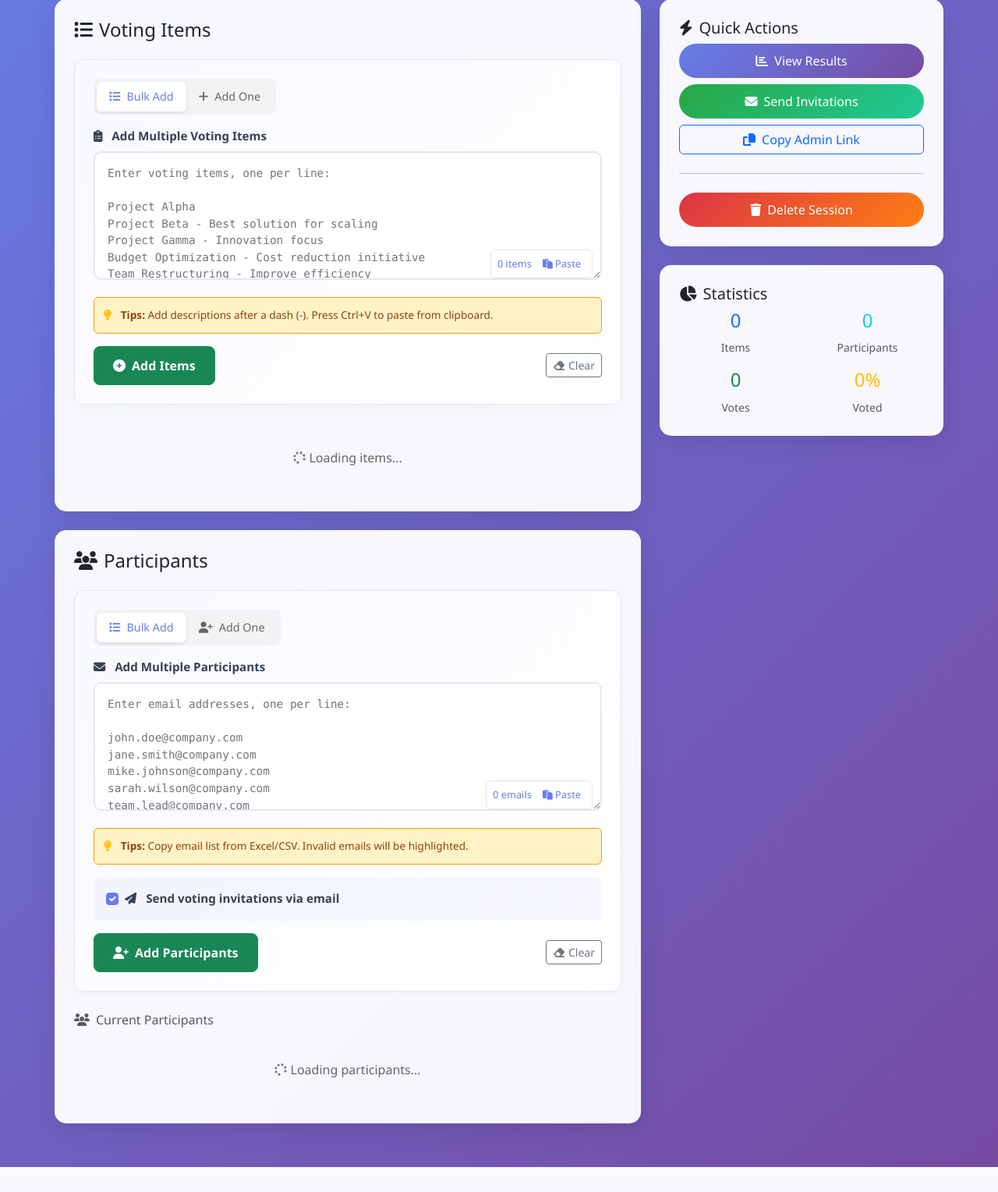
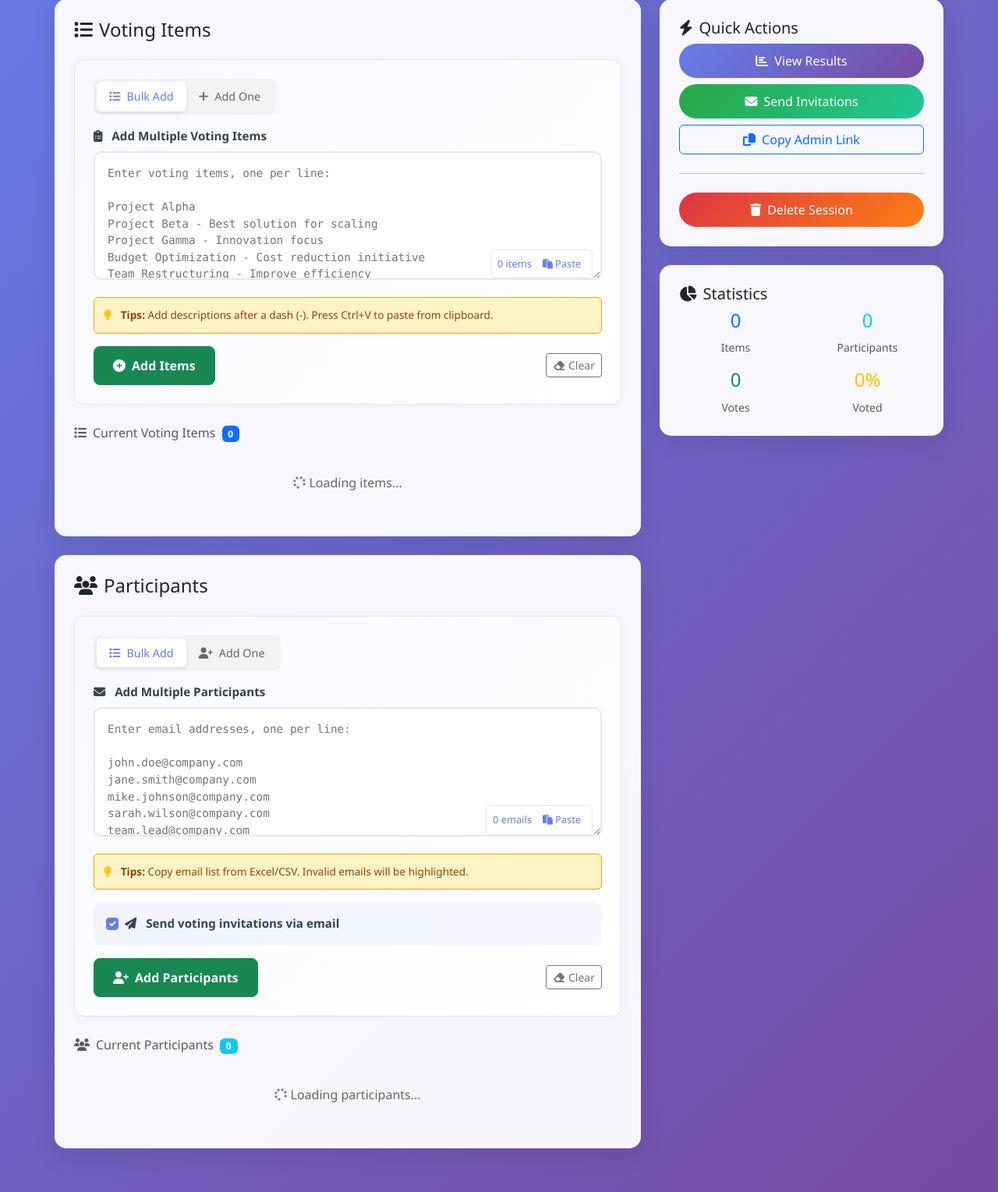
Before and after one commit to niksavis/vote-for-me, a Flask app: template templates/admin_session.html in a window 1280 px wide. Shown: the part 297-1826 px from the top of the page at 78% size. Before the commit the page ends 1794 px from the top, so only its background shows below. Run offline with Flask 3, Linux system fonts and the light colour scheme; the template is opened without the code that fills it, so the values that code supplies are empty; some libraries are stand-ins or nearby versions.

Commit message:
Add item and participant count badges to the admin session page

```diff
--- a/templates/admin_session.html
+++ b/templates/admin_session.html
@@ -751,6 +751,13 @@
                         </div>
                     </div>
 
+                    <!-- Items List Header -->
+                    <div class="d-flex justify-content-between align-items-center mb-2">
+                        <span class="text-muted">
+                            <i class="fas fa-list me-2"></i>Current Voting Items <span id="itemsCountBadge" class="badge bg-primary ms-1">0</span>
+                        </span>
+                    </div>
+
                     <div id="itemsList" class="item-list">
                         <div class="loading">
                             <i class="fas fa-spinner fa-spin"></i> Loading items...
@@ -848,7 +855,9 @@
 
                     <!-- Participants List Header -->
                     <div class="d-flex justify-content-between align-items-center mb-2">
-                        <span class="text-muted"><i class="fas fa-users me-2"></i>Current Participants</span>
+                        <span class="text-muted">
+                            <i class="fas fa-users me-2"></i>Current Participants <span id="participantsCountBadge" class="badge bg-info ms-1">0</span>
+                        </span>
                         <button id="copyAllLinksBtn" class="btn btn-info btn-sm" onclick="copyAllParticipantLinks()"
                                 style="display: none;" title="Copy all voting links with participant emails">
                             <i class="fas fa-link me-1"></i>Copy All Links
@@ -977,6 +986,7 @@
                         <small>Add items for participants to vote on</small>
                     </div>
                 `;
+                document.getElementById('itemsCountBadge').textContent = '0';
                 return;
             }
 
@@ -991,6 +1001,9 @@
                     </button>
                 </div>
             `).join('');
+
+            // Update items count badge
+            document.getElementById('itemsCountBadge').textContent = items.length;
         }
 
         // Load participants
@@ -1010,6 +1023,7 @@
                 `;
                 copyAllBtn.style.display = 'none';
                 copyAllMainBtn.style.display = 'none';
+                document.getElementById('participantsCountBadge').textContent = '0';
                 return;
             }
 
@@ -1053,6 +1067,9 @@
             tooltips.forEach(tooltip => {
                 new bootstrap.Tooltip(tooltip);
             });
+
+            // Update participants count badge
+            document.getElementById('participantsCountBadge').textContent = participantEntries.length;
         }
 
         // Update stats
@@ -1067,6 +1084,10 @@
             document.getElementById('participantsCount').textContent = participants.length;
             document.getElementById('votesCount').textContent = votes.length;
             document.getElementById('completionRate').textContent = completionRate + '%';
+
+            // Update the new badge counters
+            document.getElementById('itemsCountBadge').textContent = items.length;
+            document.getElementById('participantsCountBadge').textContent = participants.length;
         }
 
         // Enhanced UI Functions
```
